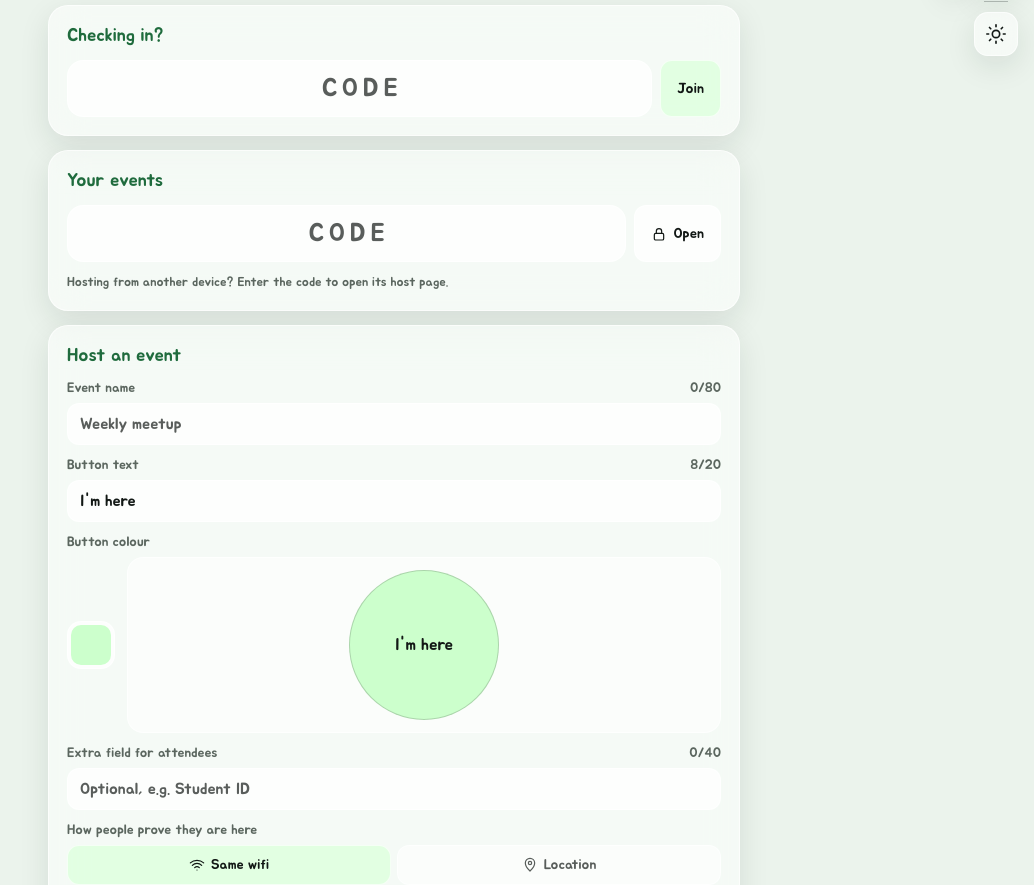
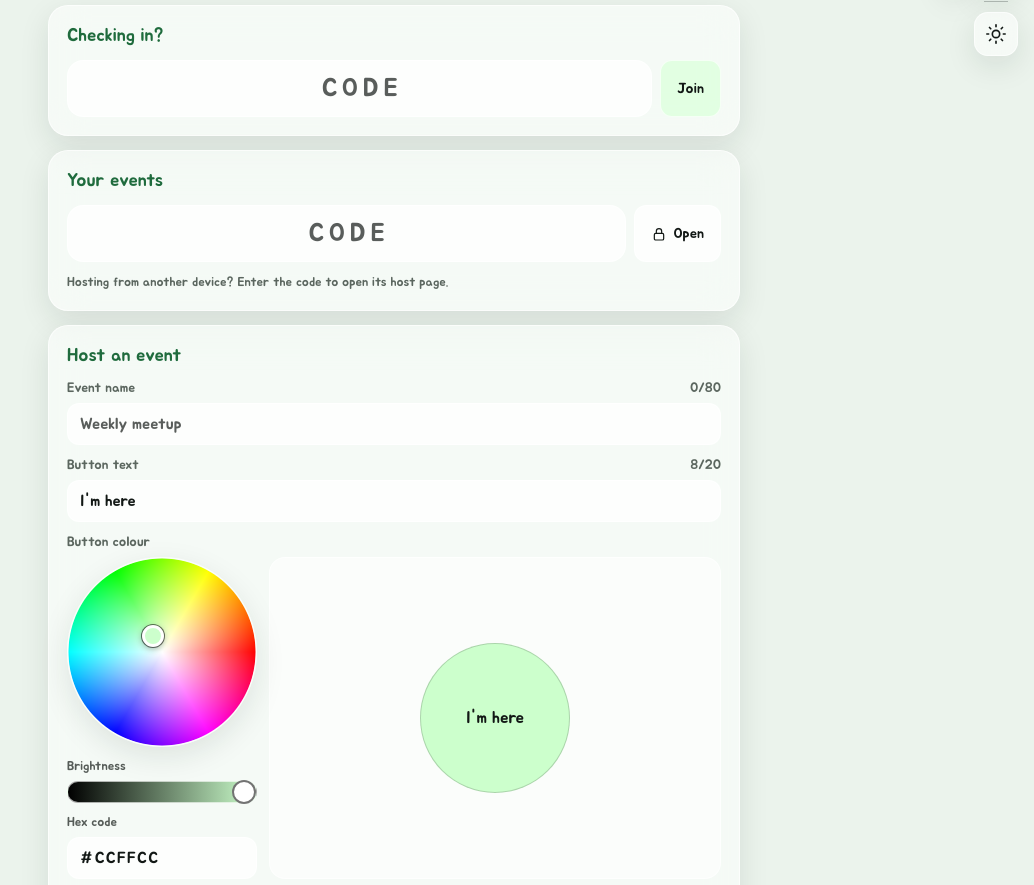
Before and after one commit to augy-studios/uwuHere, a website with bundled scripts: page main-site/index.html in a window 1280 px wide. Shown: the part 67-952 px from the top of the page, without its empty margins (246-1280 px from the left). Built offline with nearby package versions, Linux system fonts and the light colour scheme.

Commit message:
Add a colour wheel and hex code box for the button colour
- js/colour-picker.js: hue/saturation wheel, brightness, hex input
- Replaces the colour input on the home page and in event settings
- New manifest screenshots of the live site; bump service worker to 7

```diff
--- a/main-site/css/app.css
+++ b/main-site/css/app.css
@@ -388,20 +388,82 @@ main, .brand {
 .inline-form .input,
 .inline-form .code-input { flex: 1 1 auto; }
 
-.colour-row { display: flex; align-items: center; gap: 12px; }
-input[type="color"] {
-  flex: none;
-  width: 48px;
-  height: 48px;
-  padding: 3px;
-  border-radius: 14px;
+/* The picker beside the button's preview; on a phone the preview goes under. */
+.colour-row { display: flex; flex-wrap: wrap; align-items: stretch; gap: 12px; }
+
+/* ---- the colour picker (js/colour-picker.js) ----
+   A hue and saturation wheel, a brightness slider and a hex code box. The
+   wheel, the slider's track and the marker show colours for what they are:
+   like the event's button, a fixed-meaning exception to the theme's tokens. */
+.colour-picker {
+  flex: 0 1 190px;
+  display: flex;
+  flex-direction: column;
+  align-items: center;
+  gap: 12px;
+  margin: 0 auto;
+}
+.wheel-wrap {
+  position: relative;
+  width: min(190px, 100%);
+  aspect-ratio: 1;
+  border-radius: 50%;
   border: 1px solid var(--surface-border);
-  background: var(--surface-strong);
+  box-shadow: var(--shadow);
+  cursor: crosshair;
+  /* A finger on the wheel picks a colour rather than scrolling. */
+  touch-action: none;
+}
+.wheel-wrap:focus-visible { outline: 2px solid var(--brand-ink); outline-offset: 4px; }
+.wheel-canvas { display: block; width: 100%; height: 100%; border-radius: 50%; }
+.wheel-dot {
+  position: absolute;
+  width: 22px;
+  height: 22px;
+  margin: -11px 0 0 -11px;
+  border-radius: 50%;
+  border: 3px solid #ffffff;
+  box-shadow: 0 0 0 1px rgba(0, 0, 0, 0.55), 0 2px 6px rgba(0, 0, 0, 0.3);
+  pointer-events: none;
+}
+.wheel-side { display: flex; flex-direction: column; gap: 6px; width: 100%; }
+.wheel-label { font-size: 0.8rem; color: var(--muted-strong); }
+/* The track runs from black to the picked colour at full brightness. */
+.brightness {
+  width: 100%;
+  height: 22px;
+  margin: 0 0 6px;
+  appearance: none;
+  -webkit-appearance: none;
+  border-radius: 999px;
+  border: 1px solid var(--surface-border);
+  background: linear-gradient(to right, #000000, var(--wheel-top, #ffffff));
   cursor: pointer;
 }
-input[type="color"]::-webkit-color-swatch-wrapper { padding: 0; }
-input[type="color"]::-webkit-color-swatch { border: none; border-radius: 10px; }
-input[type="color"]::-moz-color-swatch { border: none; border-radius: 10px; }
+.brightness::-webkit-slider-thumb {
+  -webkit-appearance: none;
+  width: 24px;
+  height: 24px;
+  border-radius: 50%;
+  background: #ffffff;
+  border: 2px solid rgba(0, 0, 0, 0.55);
+}
+.brightness::-moz-range-thumb {
+  width: 20px;
+  height: 20px;
+  border-radius: 50%;
+  background: #ffffff;
+  border: 2px solid rgba(0, 0, 0, 0.55);
+}
+.brightness:focus-visible { outline: 2px solid var(--brand-ink); outline-offset: 2px; }
+.hex-input {
+  font-variant-numeric: tabular-nums;
+  letter-spacing: 0.08em;
+  text-transform: uppercase;
+}
+.hex-input[aria-invalid="true"] { border-color: var(--error); }
+.hex-error { font-size: 0.78rem; color: var(--error); line-height: 1.35; }
+.hex-error:empty { display: none; }
 
 /* ---- banners and status ---- */
 .banner {
@@ -438,8 +500,9 @@ input[type="color"]::-moz-color-swatch { border: none; border-radius: 10px; }
 
 /* ---- home: the button preview ---- */
 .preview {
-  flex: 1 1 auto;
+  flex: 1 1 170px;
   display: flex;
+  align-items: center;
   justify-content: center;
   padding: 12px;
   border-radius: 16px;
--- a/main-site/index.html
+++ b/main-site/index.html
@@ -142,7 +142,9 @@
                 <div class="field">
                     <span class="field-head">Button colour</span>
                     <div class="colour-row">
-                        <input type="color" id="buttonColor" value="#ccffcc" aria-label="Button colour">
+                        <!-- The wheel, brightness and hex code (js/colour-picker.js). -->
+                        <div class="colour-picker" id="buttonColor" data-colour-picker data-value="#ccffcc"
+                            data-label="Button colour"></div>
                         <div class="preview" aria-hidden="true">
                             <span class="here-btn" id="preview"><span class="here-label" id="previewLabel">I'm here</span></span>
                         </div>
--- /dev/null
+++ b/main-site/js/colour-picker.js
@@ -0,0 +1,269 @@
+// The big button's colour picker, for making an event (index.html) and its
+// settings (host.html): a hue and saturation wheel drawn on a canvas, a
+// brightness slider, and a hex code box, so any colour can be reached by eye
+// or typed exactly. After uwuColorGuess's Expert wheel (colorguess-game,
+// js/wheel.js).
+//
+// Drag or tap the wheel, or focus it and use the arrow keys: left and right
+// turn the hue, up and down change the saturation. The hex box takes six
+// digits or three, with or without the #.
+//
+// **It stands in for an <input type="color">.** The element marked
+// data-colour-picker gets a `value` ("#rrggbb", lower case, as the server
+// stores it) that can be read and set, and fires one bubbling `input` event
+// per change, so the page scripts treat it as the input it replaced.
+//
+// The wheel, the slider's track and the marker show colours for what they
+// are, so like the button itself they are a fixed-meaning exception to the
+// theme's tokens.
+
+const KEY_HUE = 5;
+const KEY_SAT = 0.05;
+const DEFAULT = "#ccffcc";
+
+/* ---- colour maths: hex strings and HSV, h in degrees, s and v 0 to 1 ---- */
+
+// [r, g, b], each 0 to 255.
+function hsvToRgb(h, s, v) {
+  const f = (k) => {
+    const x = (k + h / 60) % 6;
+    return Math.round((v - v * s * Math.max(0, Math.min(x, 4 - x, 1))) * 255);
+  };
+  return [f(5), f(3), f(1)];
+}
+
+function hsvToHex(h, s, v) {
+  return "#" + hsvToRgb(h, s, v).map((c) => c.toString(16).padStart(2, "0")).join("");
+}
+
+function hexToHsv(hex) {
+  const n = parseInt(hex.slice(1), 16);
+  const [r, g, b] = [(n >> 16) & 255, (n >> 8) & 255, n & 255].map((c) => c / 255);
+  const max = Math.max(r, g, b);
+  const d = max - Math.min(r, g, b);
+  let h = 0;
+  if (d) {
+    if (max === r) h = ((g - b) / d) % 6;
+    else if (max === g) h = (b - r) / d + 2;
+    else h = (r - g) / d + 4;
+    h *= 60;
+    if (h < 0) h += 360;
+  }
+  return { h, s: max ? d / max : 0, v: max };
+}
+
+/** "#rrggbb" from what someone typed, or null. Takes 3 or 6 digits, # or not. */
+export function parseHex(text) {
+  const m = /^#?([0-9a-f]{3}|[0-9a-f]{6})$/i.exec(String(text ?? "").trim());
+  if (!m) return null;
+  const digits = m[1].length === 3 ? [...m[1]].map((c) => c + c).join("") : m[1];
+  return `#${digits.toLowerCase()}`;
+}
+
+/* ---- the picker ---- */
+
+let count = 0;
+
+class ColourPicker {
+  constructor(root) {
+    this.root = root;
+    const id = `cp${++count}`;
+    const label = root.dataset.label || "Colour";
+
+    root.innerHTML = `
+      <div class="wheel-wrap" role="slider" tabindex="0" aria-valuemin="0" aria-valuemax="100"
+        aria-label="${label} wheel. Left and right arrows turn the hue, up and down change the saturation.">
+        <canvas class="wheel-canvas"></canvas>
+        <span class="wheel-dot" aria-hidden="true"></span>
+      </div>
+      <div class="wheel-side">
+        <label class="wheel-label" for="${id}-v">Brightness</label>
+        <input class="brightness" id="${id}-v" type="range" min="0" max="100">
+        <label class="wheel-label" for="${id}-hex">Hex code</label>
+        <input class="input hex-input" id="${id}-hex" type="text" maxlength="7" autocomplete="off"
+          autocapitalize="characters" spellcheck="false" aria-describedby="${id}-err">
+        <span class="hex-error" id="${id}-err" role="status"></span>
+      </div>`;
+
+    this.wrap = root.querySelector(".wheel-wrap");
+    this.canvas = root.querySelector(".wheel-canvas");
+    this.marker = root.querySelector(".wheel-dot");
+    this.slider = root.querySelector(".brightness");
+    this.hex = root.querySelector(".hex-input");
+    this.error = root.querySelector(".hex-error");
+    this.drawnFor = null;
+
+    this.set(parseHex(root.dataset.value) ?? DEFAULT, { quiet: true });
+    this.wire();
+
+    // The element itself answers like the input it replaced.
+    const picker = this;
+    Object.defineProperty(root, "value", {
+      get: () => picker.current,
+      set: (v) => picker.set(parseHex(v) ?? DEFAULT, { quiet: true }),
+    });
+  }
+
+  wire() {
+    const { wrap, slider, hex } = this;
+
+    wrap.addEventListener("pointerdown", (e) => {
+      wrap.setPointerCapture(e.pointerId);
+      this.pointAt(e);
+      wrap.focus({ preventScroll: true });
+      e.preventDefault();
+    });
+    wrap.addEventListener("pointermove", (e) => {
+      if (wrap.hasPointerCapture(e.pointerId)) this.pointAt(e);
+    });
+    wrap.addEventListener("keydown", (e) => {
+      const turn = { ArrowLeft: KEY_HUE, ArrowRight: -KEY_HUE }[e.key];
+      const sat = { ArrowUp: KEY_SAT, ArrowDown: -KEY_SAT }[e.key];
+      if (turn === undefined && sat === undefined) return;
+      e.preventDefault();
+      if (turn) this.h = (this.h + turn + 360) % 360;
+      if (sat) this.s = Math.max(0, Math.min(1, this.s + sat));
+      this.fromHsv();
+    });
+
+    // The slider's and the box's own input events stay inside: the picker
+    // fires one of its own per change instead.
+    slider.addEventListener("input", (e) => {
+      e.stopPropagation();
+      this.v = Number(slider.value) / 100;
+      this.fromHsv();
+    });
+
+    hex.addEventListener("input", (e) => {
+      e.stopPropagation();
+      const parsed = parseHex(hex.value);
+      // Three digits are a whole colour too, but somebody typing six passes
+      // through three on the way: only a full six applies as they type.
+      if (parsed && hex.value.replace("#", "").length === 6) {
+        this.showError("");
+        this.set(parsed, { keepText: true });
+      }
+    });
+    hex.addEventListener("change", () => this.commitText());
+    hex.addEventListener("keydown", (e) => {
+      // Enter applies the code rather than submitting the form around it.
+      if (e.key !== "Enter") return;
+      e.preventDefault();
+      this.commitText();
+    });
+
+    // Drawn once it has a size: a picker in a closed modal has none.
+    new ResizeObserver(() => this.draw()).observe(this.canvas);
+  }
+
+  // What was typed, applied when the box is left or Enter is pressed.
+  commitText() {
+    const parsed = parseHex(this.hex.value);
+    if (!parsed) {
+      this.showError("A hex code is 6 digits and letters A to F, like CCFFCC.");
+      return;
+    }
+    this.showError("");
+    this.set(parsed);
+  }
+
+  showError(text) {
+    this.error.textContent = text;
+    this.hex.setAttribute("aria-invalid", String(Boolean(text)));
+  }
+
+  pointAt(e) {
+    const rect = this.wrap.getBoundingClientRect();
+    const r = rect.width / 2;
+    const x = (e.clientX - rect.left - r) / r;
+    const y = (rect.top + r - e.clientY) / r;
+    this.h = ((Math.atan2(y, x) * 180) / Math.PI + 360) % 360;
+    this.s = Math.min(1, Math.hypot(x, y));
+    // Picking on the wheel at no brightness would change nothing visible.
+    if (this.v < 0.05) this.v = 1;
+    this.fromHsv();
+  }
+
+  fromHsv() {
+    this.current = hsvToHex(this.h, this.s, this.v);
+    this.showError("");
+    this.render();
+    this.emit();
+  }
+
+  /** A whole colour from outside, or from the hex box. */
+  set(hex, { quiet = false, keepText = false } = {}) {
+    this.current = hex;
+    const { h, s, v } = hexToHsv(hex);
+    // A grey has no hue of its own: keep the one the wheel was on.
+    if (s > 0) this.h = h;
+    else this.h ??= 0;
+    this.s = s;
+    this.v = v;
+    this.render({ keepText });
+    if (!quiet) this.emit();
+  }
+
+  emit() {
+    this.root.dispatchEvent(new Event("input", { bubbles: true }));
+  }
+
+  render({ keepText = false } = {}) {
+    const { slider, marker, wrap, hex } = this;
+    slider.value = String(Math.round(this.v * 100));
+    slider.style.setProperty("--wheel-top", hsvToHex(this.h, this.s, 1));
+    const a = (this.h * Math.PI) / 180;
+    marker.style.left = `${50 + 50 * this.s * Math.cos(a)}%`;
+    marker.style.top = `${50 - 50 * this.s * Math.sin(a)}%`;
+    marker.style.background = this.current;
+    if (!keepText) hex.value = this.current.toUpperCase();
+    wrap.setAttribute("aria-valuenow", String(Math.round(this.s * 100)));
+    wrap.setAttribute(
+      "aria-valuetext",
+      `${this.current.toUpperCase()}: hue ${Math.round(this.h)} degrees, saturation ${Math.round(this.s * 100)} percent, brightness ${Math.round(this.v * 100)} percent`
+    );
+    this.draw();
+  }
+
+  // Redrawn only when the brightness or the size changes.
+  draw() {
+    const { canvas } = this;
+    const size = Math.round(canvas.clientWidth * (window.devicePixelRatio || 1));
+    if (!size) return;
+    const key = `${size}|${this.v.toFixed(2)}`;
+    if (this.drawnFor === key) return;
+    this.drawnFor = key;
+    canvas.width = size;
+    canvas.height = size;
+    const ctx = canvas.getContext("2d");
+    const img = ctx.createImageData(size, size);
+    const r = size / 2;
+    for (let py = 0; py < size; py++) {
+      for (let px = 0; px < size; px++) {
+        const x = (px + 0.5 - r) / r;
+        const y = (r - py - 0.5) / r;
+        const d = Math.hypot(x, y);
+        // A pixel's worth of soft edge, so the rim is not jagged.
+        const alpha = Math.max(0, Math.min(1, (1 - d) * r));
+        if (!alpha) continue;
+        const [red, green, blue] = hsvToRgb(((Math.atan2(y, x) * 180) / Math.PI + 360) % 360, Math.min(1, d), this.v);
+        const i = (py * size + px) * 4;
+        img.data[i] = red;
+        img.data[i + 1] = green;
+        img.data[i + 2] = blue;
+        img.data[i + 3] = Math.round(alpha * 255);
+      }
+    }
+    ctx.putImageData(img, 0, 0);
+  }
+}
+
+/** Every [data-colour-picker] on the page. Called by bootShell. */
+export function initColourPickers(root = document) {
+  root.querySelectorAll("[data-colour-picker]").forEach((el) => {
+    if (!el.dataset.ready) {
+      el.dataset.ready = "1";
+      new ColourPicker(el);
+    }
+  });
+}
--- a/main-site/js/shell.js
+++ b/main-site/js/shell.js
@@ -11,6 +11,7 @@ import { initTray } from "./tray.js";
 import { initUpdateBar } from "./sw-update.js";
 import { initAppUpdate } from "./app-update.js";
 import { initAppNotify } from "./app-notify.js";
+import { initColourPickers } from "./colour-picker.js";
 
 function buildThemeModal() {
   const grid = document.getElementById("swatchGrid");
@@ -94,6 +95,8 @@ function wireModals() {
 
 export function bootShell() {
   initTheme();
+  // Before the page's own script reads a picker's value.
+  initColourPickers();
   hydrateIcons();
   updateThemeButtonIcon();
   buildThemeModal();
--- a/main-site/sw.js
+++ b/main-site/sw.js
@@ -49,7 +49,7 @@
 // the whole install. `node check-precache.js` keeps the list honest.
 //
 // VERSION is a plain integer, counting up by one.
-const VERSION = 6;
+const VERSION = 7;
 
 const SHELL = `uwuHere-shell-${VERSION}`;
 const FONTS = "uwuHere-fonts";
@@ -99,6 +99,7 @@ const PRECACHE = [
   "/js/p2p.js",
   "/js/qr.js",
   "/js/password.js",
+  "/js/colour-picker.js",
   // The Android app's side. Every page imports them through shell.js, and
   // in a browser they do nothing.
   "/js/app-bridge.js",
```
Also changed, not shown: main-site/host.html (+2 -1 lines), main-site/README.md, main-site/images/screenshot_1.png, main-site/images/screenshot_2.png.
